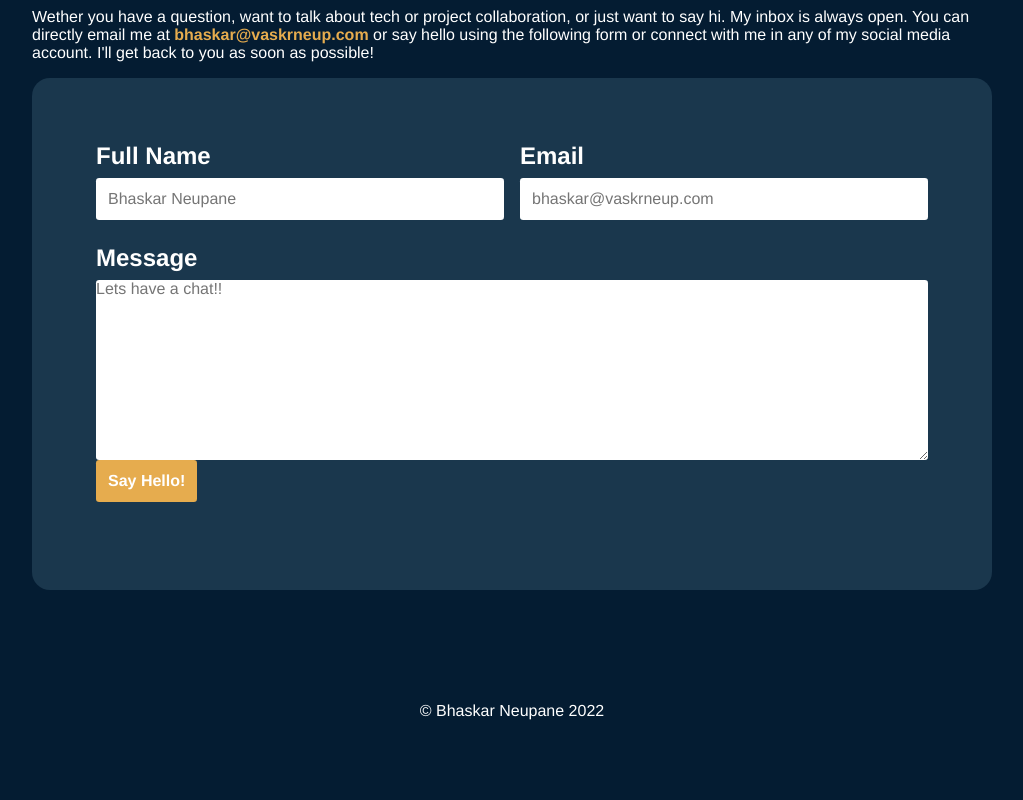
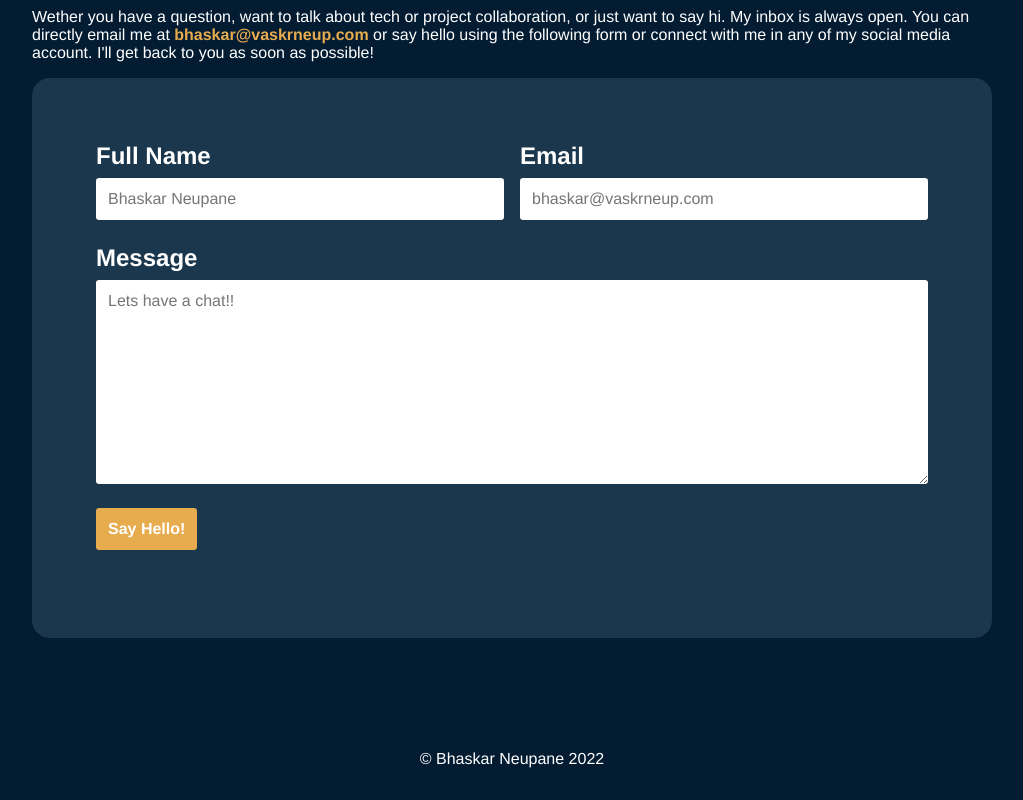
Before and after one commit to vaskrneup/main-fe, a React (Create React App) app: page / in a window 1280 px wide. Shown: the part 3445-4245 px from the top of the page, without its empty margins (128-1151 px from the left). Before the commit the page ends 4197 px from the top, so only its background shows below. Built offline with nearby package versions, Linux system fonts and the light colour scheme; a web font is replaced by a local one.

Commit message:
Blogs completed !!

```diff
--- a/src/pages/Home/components/Contact/contact.css
+++ b/src/pages/Home/components/Contact/contact.css
@@ -22,7 +22,7 @@
 }
 
 .input-container input,
-textarea {
+.input-container textarea {
 	padding: 0.75rem;
 	font-size: 1rem;
 	border-radius: 0.2rem;
--- a/src/pages/blog/BlogDetailView/index.tsx
+++ b/src/pages/blog/BlogDetailView/index.tsx
@@ -24,16 +24,7 @@ export const BlogDetailView = (props?: blogViewPropsDatatype | optionalBlogViewP
         if (props?.blogMarkdownLink) {
             axios.get(props.blogMarkdownLink)
                 .then(resp => {
-                    setBlogMarkdown(
-                        `
-
-| Feature    | Support                |
-| ---------: | :--------------------- |
-| CommonMark | 100%                   |
-| GFM        | 100% w/ \`remark-gfm\` |
-
-                        `
-                    );
+                    setBlogMarkdown(resp.data);
                 })
                 .catch(err => {
                     setBlogMarkdown(`## Error occured when fetching blog post.\n\n${err} `)
```
